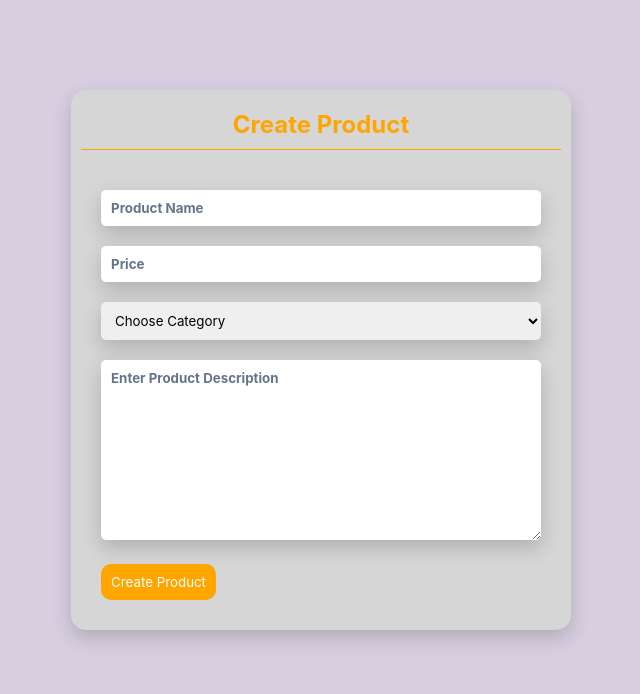
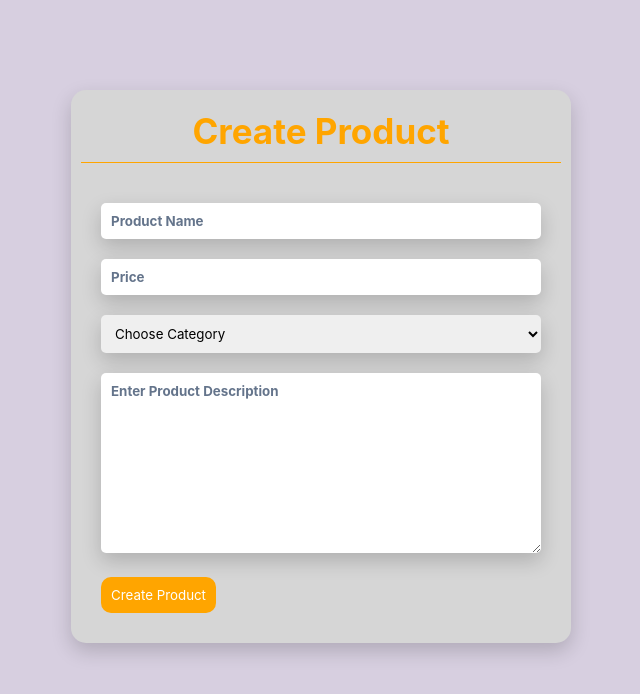
Before and after one commit to Josh-codes165/December-Assignment, a React (Vite) app: page / in a window 1280 px wide. Shown: the top 694 px of the page, without its empty margins (319-959 px from the left). Built offline with nearby package versions, Linux system fonts and the light colour scheme.

Commit message:
Josh Commit

```diff
--- a/src/App.css
+++ b/src/App.css
@@ -30,6 +30,7 @@ h2 {
   text-align: center;
   border-bottom: 1px solid orange;
   color: Orange;
+  font-size: 35px;
 
 }
 
```
